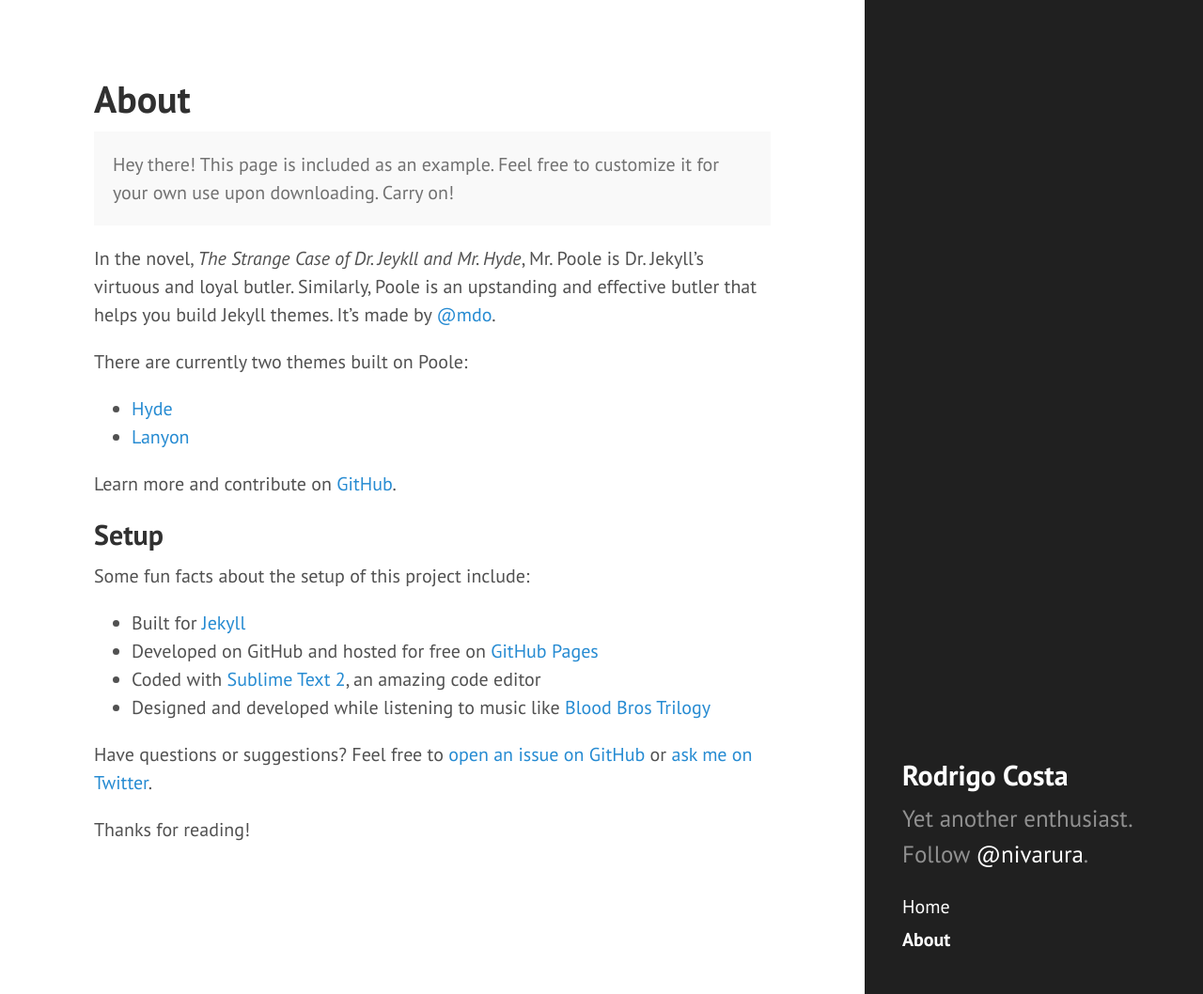
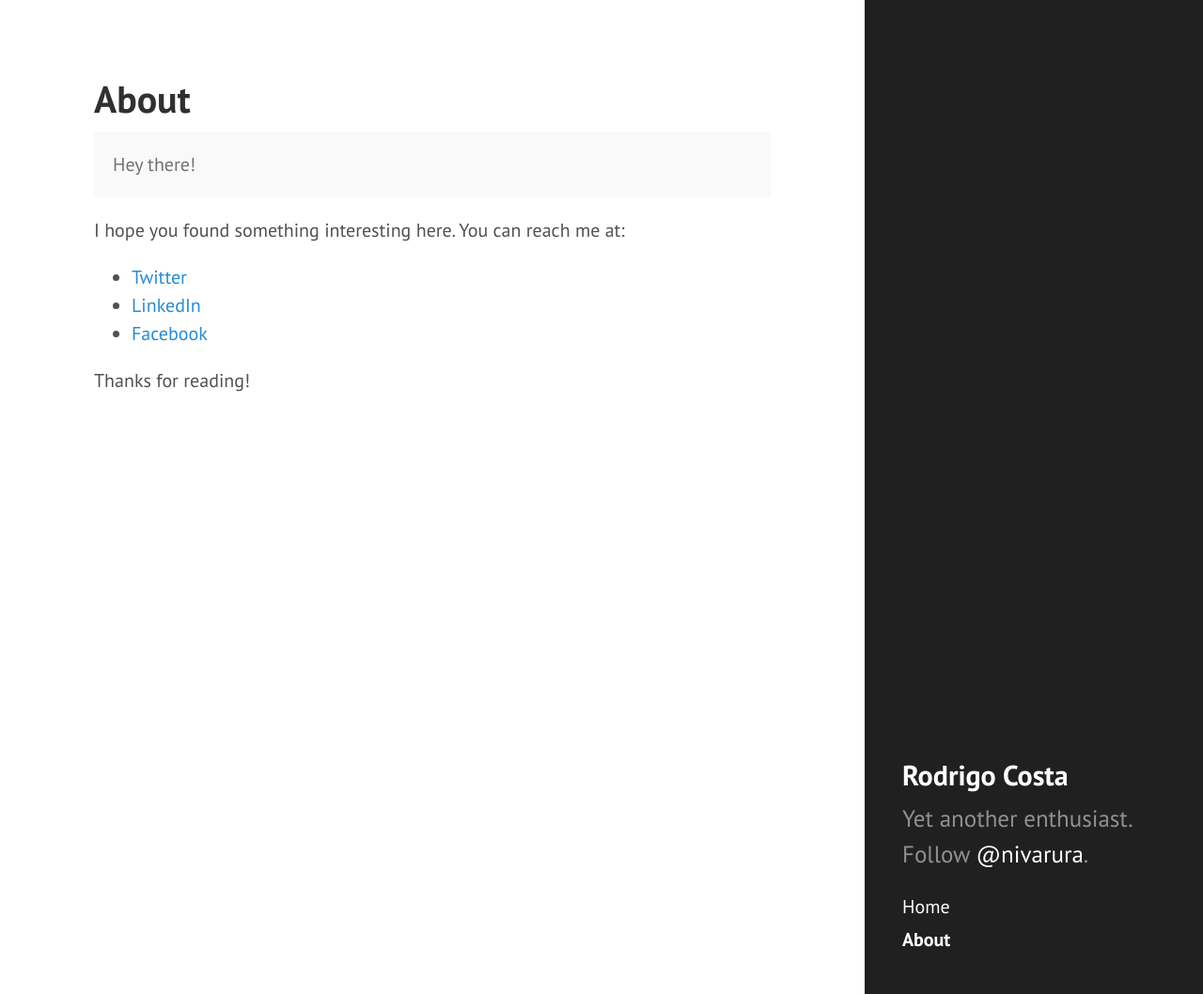
Before and after one commit to mailliststock/mailliststock.github.io, a Jekyll site: the page built from about.md, in a window 1280 px wide and 1058 px high. Shown: the whole window at 94% size. Built offline with Jekyll 4.4.1, drawn with Linux system fonts in a browser that asks for light colours; Markdown is read by kramdown in place of the engine named in the settings.

Commit message:
about changes

```diff
--- a/about.md
+++ b/about.md
@@ -4,27 +4,13 @@ title: About
 ---
 
 <p class="message">
-  Hey there! This page is included as an example. Feel free to customize it for your own use upon downloading. Carry on!
+  Hey there!
 </p>
 
-In the novel, *The Strange Case of Dr. Jeykll and Mr. Hyde*, Mr. Poole is Dr. Jekyll's virtuous and loyal butler. Similarly, Poole is an upstanding and effective butler that helps you build Jekyll themes. It's made by [@mdo](https://twitter.com/mdo).
+I hope you found something interesting here. You can reach me at:
 
-There are currently two themes built on Poole:
-
-* [Hyde](http://hyde.getpoole.com)
-* [Lanyon](http://lanyon.getpoole.com)
-
-Learn more and contribute on [GitHub](https://github.com/poole).
-
-## Setup
-
-Some fun facts about the setup of this project include:
-
-* Built for [Jekyll](http://jekyllrb.com)
-* Developed on GitHub and hosted for free on [GitHub Pages](https://pages.github.com)
-* Coded with [Sublime Text 2](http://sublimetext.com), an amazing code editor
-* Designed and developed while listening to music like [Blood Bros Trilogy](https://soundcloud.com/maddecent/sets/blood-bros-series)
-
-Have questions or suggestions? Feel free to [open an issue on GitHub](https://github.com/poole/issues/new) or [ask me on Twitter](https://twitter.com/mdo).
+* [Twitter](https://twitter.com/nivarura)
+* [LinkedIn](https://linkedin.com/in/rccosta)
+* [Facebook](https://linkedin.com/in/rccosta)
 
 Thanks for reading!
```
